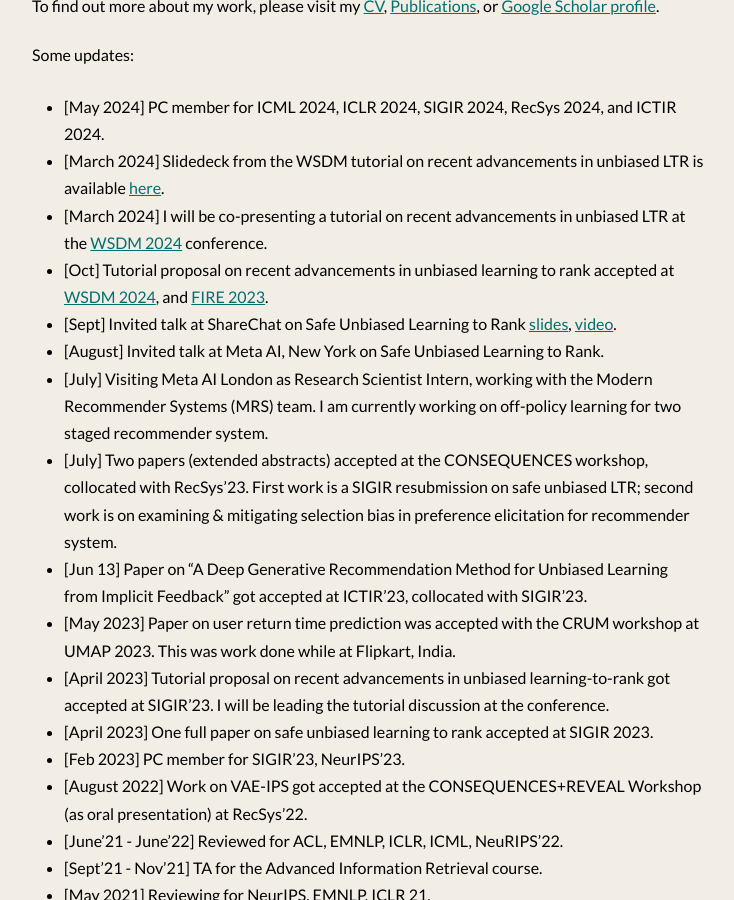
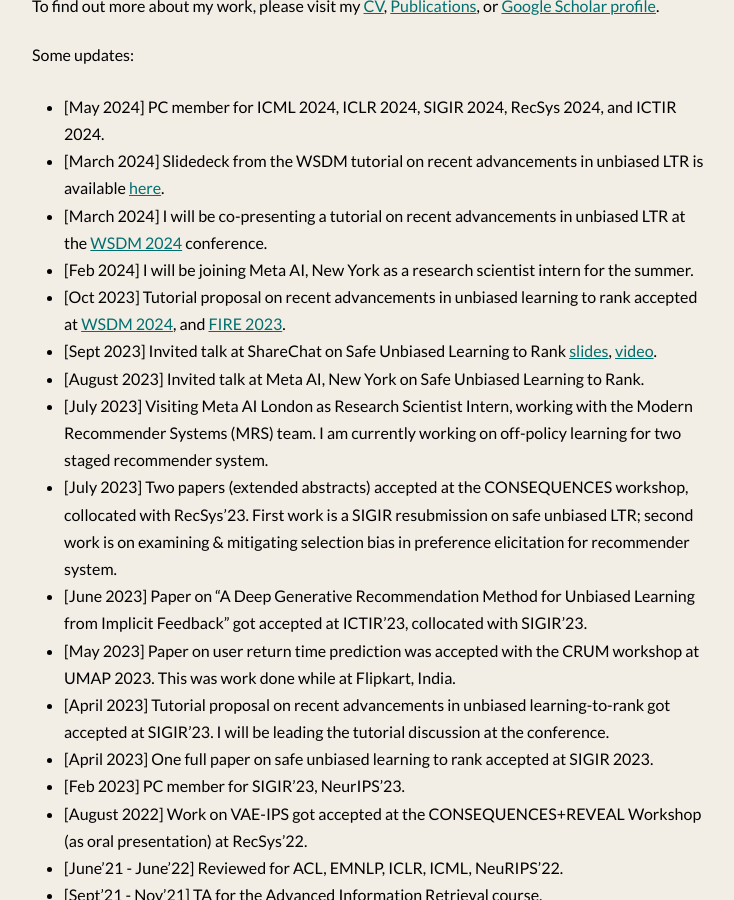
Before and after one commit to shashankg7/shashankg7.github.io, a Jekyll site: the page built from index.md, in a window 1280 px wide and 900 px high, scrolled down 542 px. Shown: the whole window, without its empty margins (272-1006 px from the left). Built offline with Jekyll 4.4.1, drawn with Linux system fonts in a browser that asks for light colours; nearby versions of some CDN libraries.

Commit message:
Update index.md

```diff
--- a/index.md
+++ b/index.md
@@ -18,12 +18,13 @@
 * [May 2024] PC member for ICML 2024, ICLR 2024, SIGIR 2024, RecSys 2024, and ICTIR 2024.
 * [March 2024] Slidedeck from the WSDM tutorial on recent advancements in unbiased LTR is available [here](https://sites.google.com/view/wsdm-2024-tutorial-ultr/).
 * [March 2024] I will be co-presenting a tutorial on recent advancements in unbiased LTR at the [WSDM 2024](https://sites.google.com/view/wsdm-2024-tutorial-ultr/) conference.
-* [Oct] Tutorial proposal on recent advancements in unbiased learning to rank accepted at [WSDM 2024](https://www.wsdm-conference.org/2024/tutorials/), and [FIRE 2023](https://sites.google.com/view/fire-2023-ultr-tutorial/home).
-* [Sept] Invited talk at ShareChat on Safe Unbiased Learning to Rank [slides](https://docs.google.com/presentation/d/e/2PACX-1vQ-IJ3hAGjFYJN2qy6HIw5nTOjBlCwfAd-NfR68oqjIl62BRoAsPcb2bVL7U4LvJhISR7fhxp2Squwx/pub?start=false&loop=false&delayms=60000), [video](https://www.youtube.com/watch?v=xlsmhOtwFUc).
-* [August] Invited talk at Meta AI, New York on Safe Unbiased Learning to Rank.
-* [July] Visiting Meta AI London as Research Scientist Intern, working with the Modern Recommender Systems (MRS) team. I am currently working on off-policy learning for two staged recommender system.
-* [July] Two papers (extended abstracts) accepted at the CONSEQUENCES workshop, collocated with RecSys'23. First work is a SIGIR resubmission on safe unbiased LTR; second work is on examining & mitigating selection bias in preference elicitation for recommender system.
-* [Jun 13] Paper on "A Deep Generative Recommendation Method for Unbiased Learning from Implicit Feedback" got accepted at ICTIR'23, collocated with SIGIR'23.
+* [Feb 2024] I will be joining Meta AI, New York as a research scientist intern for the summer.
+* [Oct 2023] Tutorial proposal on recent advancements in unbiased learning to rank accepted at [WSDM 2024](https://www.wsdm-conference.org/2024/tutorials/), and [FIRE 2023](https://sites.google.com/view/fire-2023-ultr-tutorial/home).
+* [Sept 2023] Invited talk at ShareChat on Safe Unbiased Learning to Rank [slides](https://docs.google.com/presentation/d/e/2PACX-1vQ-IJ3hAGjFYJN2qy6HIw5nTOjBlCwfAd-NfR68oqjIl62BRoAsPcb2bVL7U4LvJhISR7fhxp2Squwx/pub?start=false&loop=false&delayms=60000), [video](https://www.youtube.com/watch?v=xlsmhOtwFUc).
+* [August 2023] Invited talk at Meta AI, New York on Safe Unbiased Learning to Rank.
+* [July 2023] Visiting Meta AI London as Research Scientist Intern, working with the Modern Recommender Systems (MRS) team. I am currently working on off-policy learning for two staged recommender system.
+* [July 2023] Two papers (extended abstracts) accepted at the CONSEQUENCES workshop, collocated with RecSys'23. First work is a SIGIR resubmission on safe unbiased LTR; second work is on examining & mitigating selection bias in preference elicitation for recommender system.
+* [June 2023] Paper on "A Deep Generative Recommendation Method for Unbiased Learning from Implicit Feedback" got accepted at ICTIR'23, collocated with SIGIR'23.
 * [May 2023] Paper on user return time prediction was accepted with the CRUM workshop at UMAP 2023. This was work done while at Flipkart, India.
 * [April 2023] Tutorial proposal on recent advancements in unbiased learning-to-rank got accepted at SIGIR'23. I will be leading the tutorial discussion at the conference.
 * [April 2023] One full paper on safe unbiased learning to rank accepted at SIGIR 2023.
```
